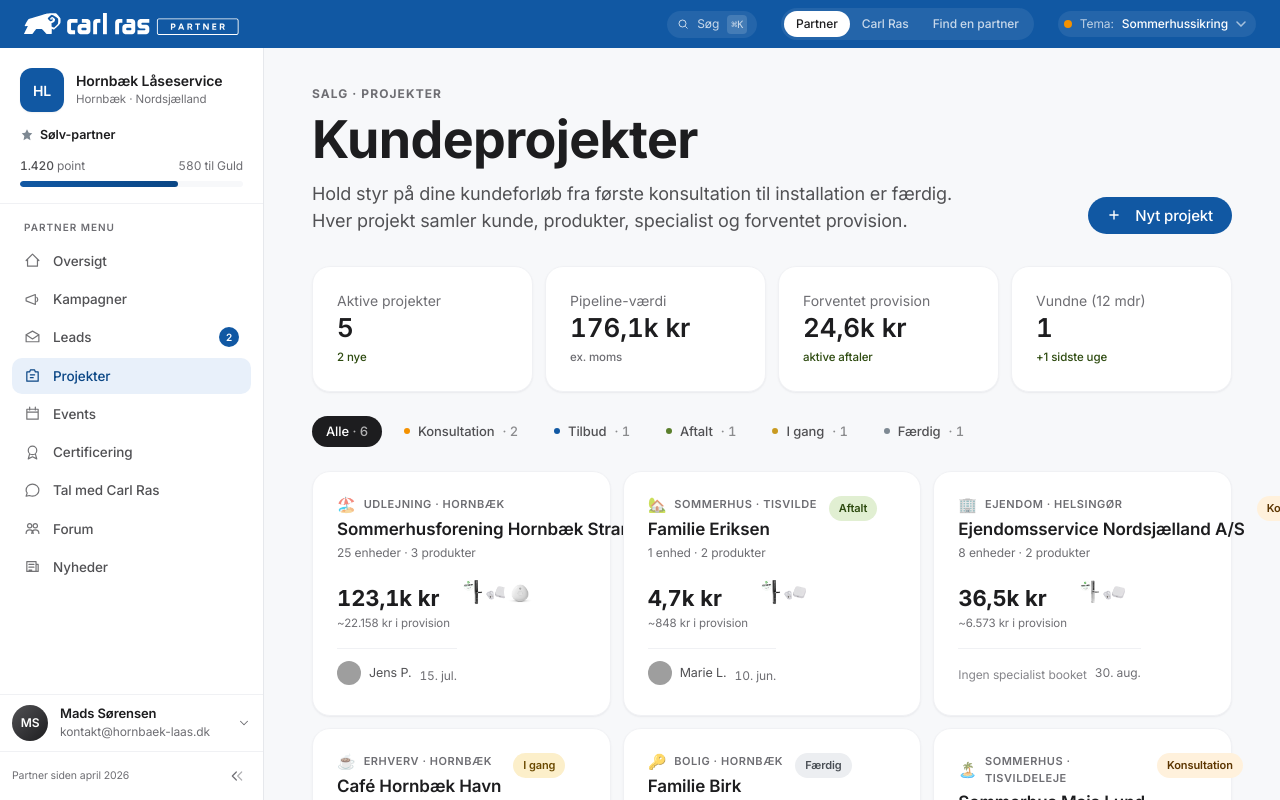
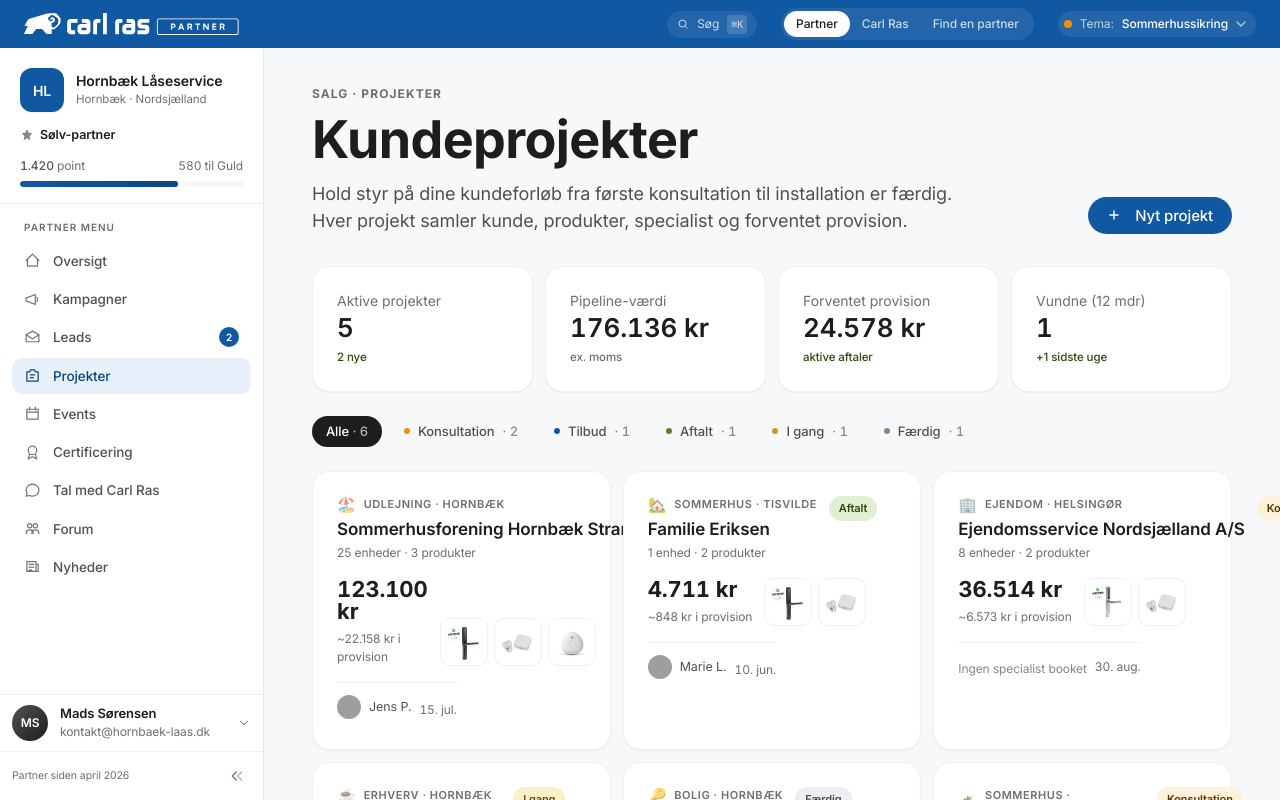
Before and after one commit to Cleminthecloud/Forhandler-Partnerskab, a Next.js app: page /partner/projekter in a window 1280 px wide. Shown: the top 800 px of the page. Built offline with nearby package versions, Linux system fonts and the light colour scheme; grey boxes are pictures that could not be loaded; a web font is replaced by a local one.

Commit message:
Kurv sidebar: bigger 56px product thumbnails on white with object-contain

```diff
--- a/src/app/partner/projekter/page.tsx
+++ b/src/app/partner/projekter/page.tsx
@@ -265,8 +265,8 @@
       {/* ─── KPI strip ─── */}
       <section className="mt-8 grid gap-3 sm:grid-cols-2 lg:grid-cols-4">
         <Tile label="Aktive projekter" value={projects.filter((p) => p.status !== "Færdig").length.toString()} delta={`${counts.Konsultation} nye`} />
-        <Tile label="Pipeline-værdi" value={`${(totalPipeline / 1000).toLocaleString("da-DK", { maximumFractionDigits: 1 })}k kr`} delta="ex. moms" subtle />
-        <Tile label="Forventet provision" value={`${(aktivProvisionEst / 1000).toLocaleString("da-DK", { maximumFractionDigits: 1 })}k kr`} delta="aktive aftaler" />
+        <Tile label="Pipeline-værdi" value={`${Math.round(totalPipeline).toLocaleString("da-DK")} kr`} delta="ex. moms" subtle />
+        <Tile label="Forventet provision" value={`${Math.round(aktivProvisionEst).toLocaleString("da-DK")} kr`} delta="aktive aftaler" />
         <Tile label="Vundne (12 mdr)" value={projects.filter((p) => p.status === "Færdig").length.toString()} delta="+1 sidste uge" />
       </section>
 
@@ -336,34 +336,40 @@
                 </span>
               </div>
 
-              {/* VALUE — large, single emphasis */}
-              <div className="mt-4 flex items-baseline justify-between gap-3">
+              {/* VALUE — large, single emphasis. Full amount, no "k kr" shorthand. */}
+              <div className="mt-4 flex items-end justify-between gap-3">
                 <div>
                   <div className="text-[22px] font-bold text-[var(--ink)] tabular-nums leading-none">
-                    {(p.forventetKr / 1000).toLocaleString("da-DK", { maximumFractionDigits: 1 })}k kr
+                    {p.forventetKr.toLocaleString("da-DK")} kr
                   </div>
-                  <div className="text-[11.5px] text-[var(--ink-3)] mt-1.5">
+                  <div className="text-[12px] text-[var(--ink-3)] mt-2">
                     ~{Math.round(p.forventetKr * p.marginPct / 100).toLocaleString("da-DK")} kr i provision
                   </div>
                 </div>
-                {/* product mini-strip — quiet thumbnails right-aligned */}
+                {/* Product thumbnails — bigger, square tiles with full product visible (object-contain) */}
                 {products.length > 0 && (
-                  <div className="flex items-center -space-x-1.5 shrink-0">
+                  <div className="flex items-center gap-1.5 shrink-0">
                     {products.slice(0, 3).map((prod) => (
                       <div
                         key={prod.id}
-                        className="size-7 rounded-full bg-white ring-2 ring-[var(--canvas)] overflow-hidden grid place-items-center"
+                        className="size-12 rounded-[var(--r-sm)] bg-white border border-[var(--line-2)] overflow-hidden grid place-items-center p-1"
                         title={prod.brand + " " + prod.navn}
                       >
                         {prod.image ? (
-                          <Image src={prod.image} alt={prod.navn} width={28} height={28} className="object-cover size-7" />
+                          <Image
+                            src={prod.image}
+                            alt={prod.navn}
+                            width={44}
+                            height={44}
+                            className="size-full object-contain"
+                          />
                         ) : (
-                          <span className="text-[14px]">{prod.emoji}</span>
+                          <span className="text-[20px]">{prod.emoji}</span>
                         )}
                       </div>
                     ))}
                     {products.length > 3 && (
-                      <div className="size-7 rounded-full bg-[var(--canvas-2)] ring-2 ring-[var(--canvas)] grid place-items-center text-[10px] font-semibold text-[var(--ink-3)] tabular-nums">
+                      <div className="size-12 rounded-[var(--r-sm)] bg-[var(--canvas-2)] border border-[var(--line-2)] grid place-items-center text-[13px] font-semibold text-[var(--ink-3)] tabular-nums">
                         +{products.length - 3}
                       </div>
                     )}
@@ -533,7 +539,7 @@
           {/* KPI row */}
           <section className="grid grid-cols-3 gap-3">
             <DrawerStat label="Enheder" value={project.enheder.toString()} />
-            <DrawerStat label="Forventet" value={`${(project.forventetKr / 1000).toLocaleString("da-DK", { maximumFractionDigits: 1 })}k kr`} />
+            <DrawerStat label="Forventet" value={`${project.forventetKr.toLocaleString("da-DK")} kr`} />
             <DrawerStat
               label="Din provision"
               value={`${Math.round(project.forventetKr * project.marginPct / 100).toLocaleString("da-DK")} kr`}
--- a/src/app/partner/specialister/page.tsx
+++ b/src/app/partner/specialister/page.tsx
@@ -397,24 +397,24 @@
               </div>
             ) : (
               <>
-                <ul className="space-y-2.5">
+                <ul className="space-y-3">
                   {basket.slice(0, 4).map((b) => (
-                    <li key={b.productId} className="flex items-center gap-2.5">
-                      <div className="size-9 rounded-md bg-[var(--canvas-2)] grid place-items-center text-[14px] shrink-0 overflow-hidden">
+                    <li key={b.productId} className="flex items-center gap-3">
+                      <div className="size-14 rounded-[var(--r-md)] bg-white border border-[var(--line-2)] grid place-items-center text-[20px] shrink-0 overflow-hidden p-1.5">
                         {b.image ? (
-                          <Image src={b.image} alt={b.navn} width={36} height={36} className="object-cover size-9" />
+                          <Image src={b.image} alt={b.navn} width={56} height={56} className="size-full object-contain" />
                         ) : (
                           <span>{b.emoji}</span>
                         )}
                       </div>
                       <div className="min-w-0 flex-1">
-                        <div className="text-[12px] font-semibold text-[var(--ink)] truncate">{b.brand}</div>
+                        <div className="text-[13px] font-semibold text-[var(--ink)] truncate">{b.brand}</div>
                         <div className="text-[12px] text-[var(--ink-3)] truncate">×{b.qty} · {b.pris}</div>
                       </div>
                     </li>
                   ))}
                   {basket.length > 4 && (
-                    <li className="text-[12px] text-[var(--ink-3)]">+{basket.length - 4} til</li>
+                    <li className="text-[12px] text-[var(--ink-3)] pl-1">+{basket.length - 4} til</li>
                   )}
                 </ul>
                 <div className="mt-4 pt-3 border-t border-[var(--line-2)]">
```
